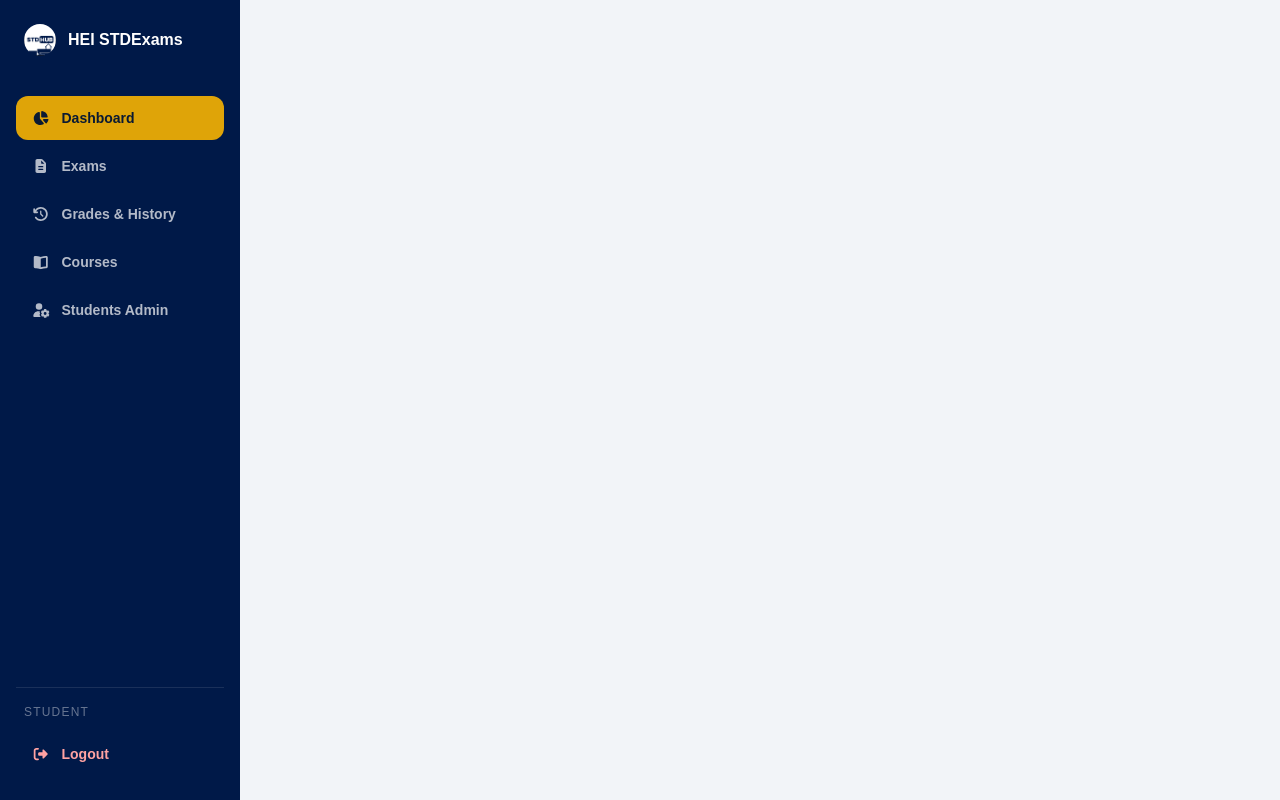
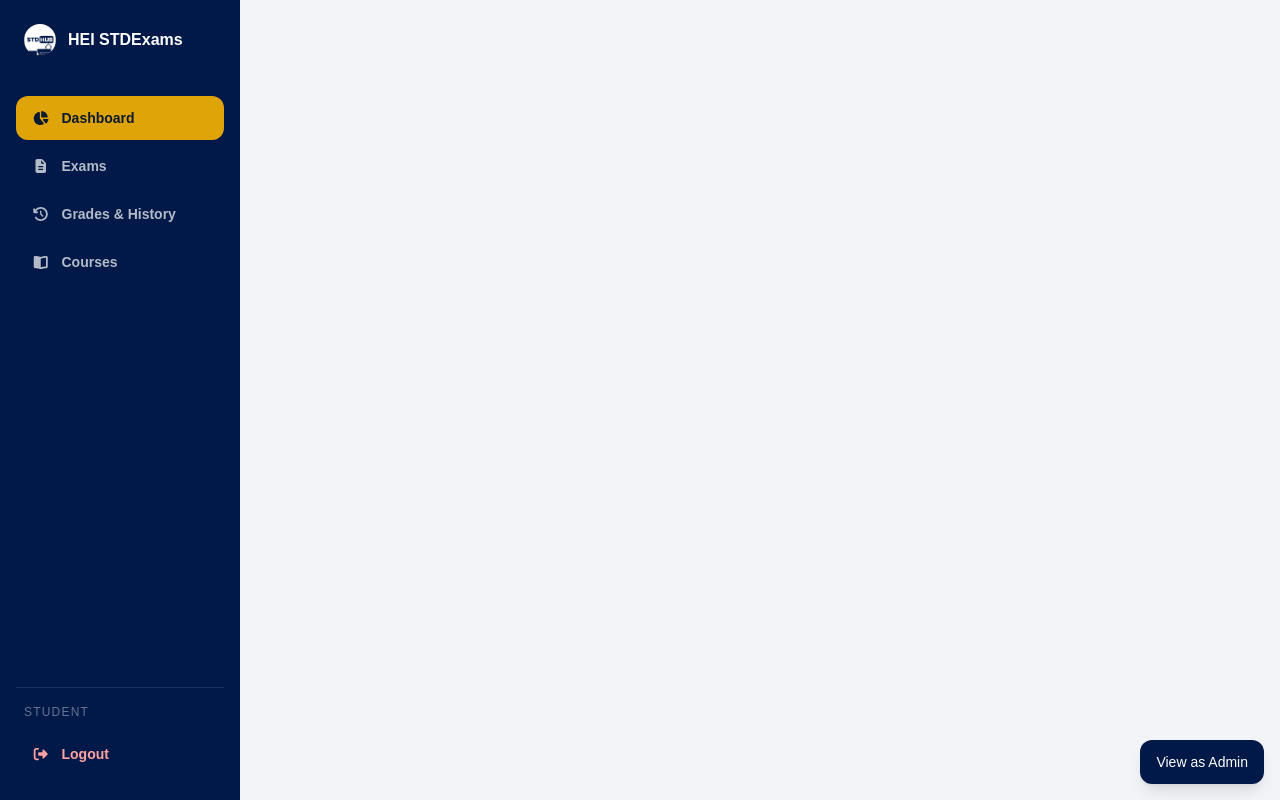
Before and after one commit to fatratra-png/stdhub-exams-ui, a React (Vite) app: page / in a window 1280 px wide. Built offline with nearby package versions, Linux system fonts and the light colour scheme.

Commit message:
feat(sidebar): add role-based navigation for admin and student

```diff
--- a/src/App.jsx
+++ b/src/App.jsx
@@ -1,11 +1,23 @@
-// import React from "react";
+import { useState } from "react";
 import Sidebar from "./components/layout/Sidebar";
 
 const App = () => {
+  const [role, setRole] = useState("student");
+
   return (
     <div className="flex min-h-screen bg-surface">
-      <Sidebar />
+      <Sidebar role={role} />
+      <button
+        onClick={() =>
+          setRole(role === "student" ? "admin" : "student")
+        }
+        className="fixed bottom-4 right-4 z-40 touch-target rounded-xl bg-navy px-4
+                   text-white text-sm font-medium shadow-lg"
+      >
+        View as {role === "student" ? "Admin" : "Student"}
+      </button>
     </div>
   );
-}
+};
+
 export default App;
--- a/src/components/layout/Sidebar.jsx
+++ b/src/components/layout/Sidebar.jsx
@@ -12,20 +12,39 @@ import {
 } from "@fortawesome/free-solid-svg-icons";
 import STDHUB_LOGO from "../../assets/stdhub-logo-pwa.png";
 
-const NAV_ITEMS = [
+const STUDENT_NAV_ITEMS = [
       { id: "dashboard", label: "Dashboard", icon: faChartPie },
       { id: "exams", label: "Exams", icon: faFileAlt },
       { id: "grades-history", label: "Grades & History", icon: faHistory },
       { id: "courses", label: "Courses", icon: faBookOpen },
+];
+
+const ADMIN_NAV_ITEMS = [
+      ...STUDENT_NAV_ITEMS,
       { id: "students-admin", label: "Students Admin", icon: faUserGear },
 ];
 
-const Sidebar = () => {
+const NAV_ITEMS = {
+      student: STUDENT_NAV_ITEMS,
+      admin: ADMIN_NAV_ITEMS,
+};
+
+const ROLE_LABELS = {
+      student: "Student",
+      admin: "Admin",
+};
+
+const Sidebar = ({ role = "student" }) => {
       const [open, setOpen] = useState(false);
-      const [activeId, setActiveId] = useState(NAV_ITEMS[0].id);
+      const [selectedId, setSelectedId] = useState(STUDENT_NAV_ITEMS[0].id);
+
+      const navItems = NAV_ITEMS[role] || STUDENT_NAV_ITEMS;
+      const activeId = navItems.some(({ id }) => id === selectedId)
+            ? selectedId
+            : navItems[0].id;
 
       const handleNavClick = (id) => {
-            setActiveId(id);
+            setSelectedId(id);
             setOpen(false);
       };
 
@@ -77,7 +96,7 @@ const Sidebar = () => {
                         </div>
 
                         <nav className="flex flex-col gap-1 flex-1 overflow-y-auto">
-                              {NAV_ITEMS.map(({ id, label, icon }) => (
+                              {navItems.map(({ id, label, icon }) => (
                                     <button
                                           key={id}
                                           onClick={() => handleNavClick(id)}
@@ -100,7 +119,7 @@ const Sidebar = () => {
 
                         <div className="border-t border-white/10 pt-4 mt-4 shrink-0">
                               <p className="text-white/40 text-xs px-2 mb-3 uppercase tracking-widest truncate">
-                                    Student
+                                    {ROLE_LABELS[role] || ROLE_LABELS.student}
                               </p>
                               <button className="sidebar-link w-full text-red-300 hover:text-red-200 hover:bg-red-500/10">
                                     <FontAwesomeIcon
```
